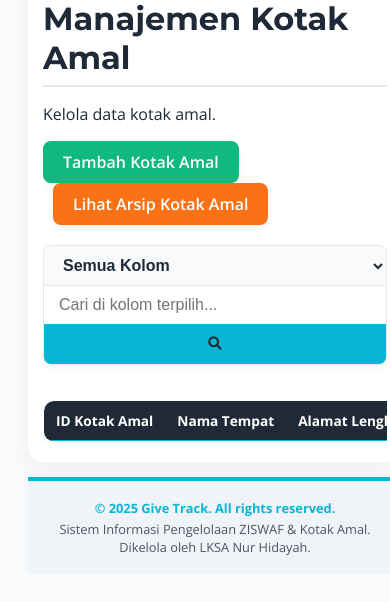
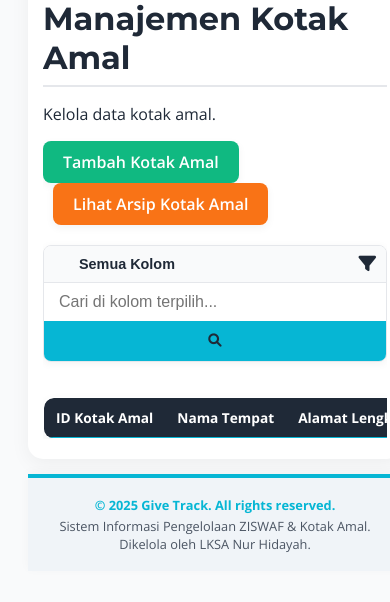
Before and after one commit to affandicaturpamungkas-art/lksa_nh12, a PHP site: page /pages/kotak-amal.php in a window 390 px wide; the page is wider, and only the part inside the window is pictured. Shown: the part 1285-1887 px from the top of that part. After the commit the page ends 1838 px from the top of that part, so only its background shows below. Run offline with PHP 8.4, Linux system fonts and the light colour scheme; the visitor is signed in with stand-in values (Sample User, id 1); tables that the repository leaves empty or names only in its code hold one stand-in row (values such as "Sample post"); grey boxes marked "Sample" are stand-in pictures; lists and menus that the app fills with data are empty.

Commit message:
Add files via upload

```diff
--- a/pages/kotak-amal.php
+++ b/pages/kotak-amal.php
@@ -9,6 +9,27 @@ if ($_SESSION['jabatan'] != 'Pimpinan' && $_SESSION['jabatan'] != 'Kepala LKSA'
 }
 
 $id_lksa = $_SESSION['id_lksa'];
+
+// --- FUNGSI BARU UNTUK FORMAT TANGGAL KE INDONESIA ---
+function format_tanggal_indo($date_string) {
+    if (!$date_string) return '-';
+    // Cek apakah string adalah format tanggal YYYY-MM-DD
+    if (preg_match("/^\d{4}-\d{2}-\d{2}$/", $date_string)) {
+        $bulan_indonesia = [
+            '01' => 'Januari', '02' => 'Februari', '03' => 'Maret', '04' => 'April',
+            '05' => 'Mei', '06' => 'Juni', '07' => 'Juli', '08' => 'Agustus',
+            '09' => 'September', '10' => 'Oktober', '11' => 'November', '12' => 'Desember'
+        ];
+        $parts = explode('-', $date_string);
+        $day = $parts[2];
+        $month = $bulan_indonesia[$parts[1]];
+        $year = $parts[0];
+        return $day . ' ' . $month . ' ' . $year;
+    }
+    // Jika bukan tanggal, kembalikan string aslinya (misalnya: nama hari 'Senin')
+    return $date_string;
+}
+// ----------------------------------------------------
 
 // Ambil input pencarian dan filter
 $search_query = $_GET['search'] ?? '';
@@ -106,11 +127,11 @@ $result = $stmt->get_result();
     /* GAYA BARU: Mengizinkan kolom alamat pecah baris agar tampilan ringkas */
     #kotak-amal-table .alamat-col {
         white-space: normal;
-        max-width: 350px;
-        width: 350px;
+        max-width: 250px; /* Lebar kolom dikurangi untuk tampilan compact */
+        width: 250px;
     }
 
-    /* GAYA BARU UNTUK FORM PENCARIAN (SIMPLE) */
+    /* GAYA BARU UNTUK FORM PENCARIAN (SIMPLE & COMPACT) */
     .search-control-group-simple {
         display: flex;
         align-items: stretch; /* Membuat semua item memiliki tinggi yang sama */
@@ -122,22 +143,45 @@ $result = $stmt->get_result();
         overflow: hidden; /* Penting untuk menyatukan border */
         box-shadow: 0 2px 8px rgba(0,0,0,0.05);
     }
-    .search-select-simple, .search-input-simple {
+    .search-select-wrapper { /* Wrapper baru untuk ikon + select */
+        position: relative;
+        flex-shrink: 0;
+        width: 150px;
+        border-right: 1px solid #E5E7EB;
+        background-color: #F9FAFB;
+    }
+    .filter-icon { /* Ikon Filter */
+        position: absolute;
+        left: 10px;
+        top: 50%;
+        transform: translateY(-50%);
+        color: #6B7280; /* Warna abu-abu yang lebih lembut */
+        font-size: 1.1em;
+        pointer-events: none; /* Agar klik bisa menembus ke select */
+        z-index: 2;
+    }
+    .search-select-simple {
+        padding: 10px 15px 10px 35px; /* Tambahkan padding kiri untuk ikon */
+        border: none;
+        /* PERUBAHAN UKURAN FONT */
+        font-size: 0.9em;
+        background-color: transparent; /* Ubah ke transparan */
+        transition: background-color 0.2s;
+        width: 100%;
+        height: 100%;
+        font-weight: 600;
+        color: var(--primary-color);
+        -webkit-appearance: none; /* Hilangkan default arrow di Chrome/Safari */
+        -moz-appearance: none; /* Hilangkan default arrow di Firefox */
+        appearance: none; /* Hilangkan default arrow di standar */
+        cursor: pointer;
+    }
+    .search-input-simple {
         padding: 10px 15px;
         border: none;
         font-size: 1em;
         background-color: white;
         transition: background-color 0.2s;
-    }
-    .search-select-simple {
-        width: 150px;
-        flex-shrink: 0;
-        border-right: 1px solid #E5E7EB;
-        background-color: #F9FAFB;
-        font-weight: 600;
-        color: var(--primary-color);
-    }
-    .search-input-simple {
         flex-grow: 1;
         min-width: 150px;
     }
@@ -160,12 +204,13 @@ $result = $stmt->get_result();
     }
     .btn-reset-simple:hover { background-color: #7f8c8d; }
 
+    /* MEDIA QUERIES */
     @media (max-width: 600px) {
         .search-control-group-simple {
             flex-direction: column;
             border-radius: 8px;
         }
-        .search-select-simple {
+        .search-select-wrapper {
             width: 100%;
             border-right: none;
             border-bottom: 1px solid #E5E7EB;
@@ -177,6 +222,15 @@ $result = $stmt->get_result();
         }
         .btn-search-simple {
             border-radius: 0;
+        }
+        .search-select-simple {
+            padding-right: 15px; /* Hapus padding agar teks lebih pas di mobile */
+        }
+        .filter-icon {
+            /* Pindahkan ikon ke kanan (opsional, untuk tata letak vertikal) */
+            left: auto;
+            right: 10px;
+            color: var(--primary-color);
         }
     }
 </style>
@@ -192,6 +246,9 @@ $result = $stmt->get_result();
 
 <form method="GET" action="" class="search-form">
     <div class="search-control-group-simple">
+
+        <div class="search-select-wrapper">
+            <i class="fas fa-filter filter-icon"></i>
             <select name="filter_by" id="filter_by" class="search-select-simple">
                 <?php
                 foreach ($column_labels as $value => $label) {
@@ -200,6 +257,7 @@ $result = $stmt->get_result();
                 }
                 ?>
             </select>
+        </div>
 
         <input type="text" name="search" placeholder="Cari di kolom terpilih..." value="<?php echo htmlspecialchars($search_query); ?>" class="search-input-simple">
 
@@ -233,8 +291,19 @@ $result = $stmt->get_result();
                 <td><?php echo $row['Nama_Toko']; ?></td>
                 <td class="alamat-col">
                     <?php
-                        // Menampilkan Alamat_Toko yang sudah digabungkan (berisi alamat detail dan nama wilayah)
-                        echo htmlspecialchars($row['Alamat_Toko']);
+                        $full_address = htmlspecialchars($row['Alamat_Toko']);
+                        // Cari posisi koma pertama
+                        $first_comma_pos = strpos($full_address, ',');
+
+                        if ($first_comma_pos !== false) {
+                            // Ambil substring sebelum koma pertama (yaitu alamat detail)
+                            $detail_address = substr($full_address, 0, $first_comma_pos);
+                        } else {
+                            // Jika tidak ada koma, anggap seluruhnya adalah alamat detail
+                            $detail_address = $full_address;
+                        }
+
+                        echo $detail_address;
                     ?>
                 </td>
                 <td><?php echo $row['ID_Provinsi'] ?? '-'; ?></td>
@@ -242,16 +311,12 @@ $result = $stmt->get_result();
                 <td><?php echo $row['ID_Kecamatan'] ?? '-'; ?></td>
                 <td><?php echo $row['ID_Kelurahan'] ?? '-'; ?></td>
                 <td><?php echo $row['Nama_Pemilik']; ?></td>
-                <td><?php echo $row['Jadwal_Pengambilan']; ?></td>
+                <td><?php echo format_tanggal_indo($row['Jadwal_Pengambilan']); ?></td>
                 <td>
-                    <a href="detail_kotak_amal.php?id=<?php echo $row['ID_KotakAmal']; ?>" class="btn btn-primary btn-action-icon" title="Lihat Profil & Lokasi"><i class="fas fa-map-marked-alt"></i></a>
-
-                    <a href="edit_kotak_amal.php?id=<?php echo $row['ID_KotakAmal']; ?>" class="btn btn-primary btn-action-icon" title="Edit"><i class="fas fa-edit"></i></a>
+                    <a href="detail_kotak_amal.php?id=<?php echo $row['ID_KotakAmal']; ?>" class="btn btn-primary btn-action-icon" title="Lihat Profil & Lokasi"><i class="fas fa-eye"></i></a>
 
                     <?php if ($row['is_collected_today']) { ?>
-                        <span style="color: green; font-weight: bold; font-size: 0.9em; margin-left: 5px;">Sudah Diambil</span>
-                    <?php } else { ?>
-                        <a href="dana-kotak-amal.php?id_kotak_amal=<?php echo $row['ID_KotakAmal']; ?>" class="btn btn-success" style="padding: 5px 10px; font-size: 0.9em;">Pengambilan</a>
+                        <span style="color: green; font-weight: bold; font-size: 0.9em; margin-left: 5px;">Diambil</span>
                     <?php } ?>
 
                     <a href="proses_arsip_kotak_amal.php?id=<?php echo $row['ID_KotakAmal']; ?>" class="btn btn-danger btn-action-icon" title="Arsipkan" onclick="return confirm('Apakah Anda yakin ingin mengarsipkan Kotak Amal ini?');"><i class="fas fa-archive"></i></a>
```
Lines whose indentation alone changed are shown as unchanged.
